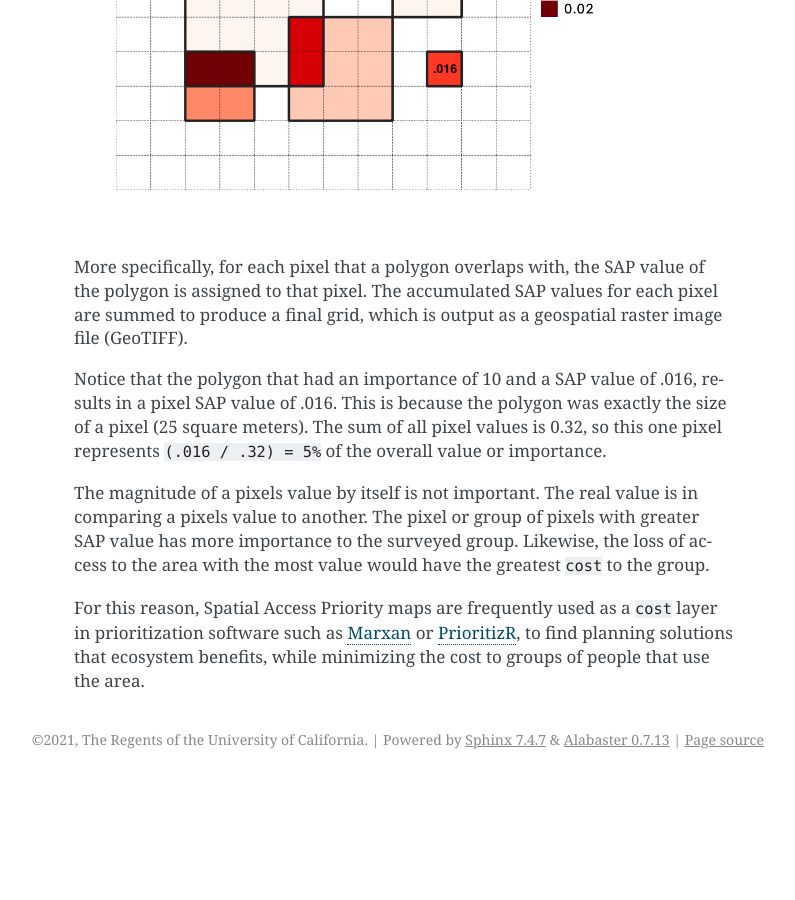
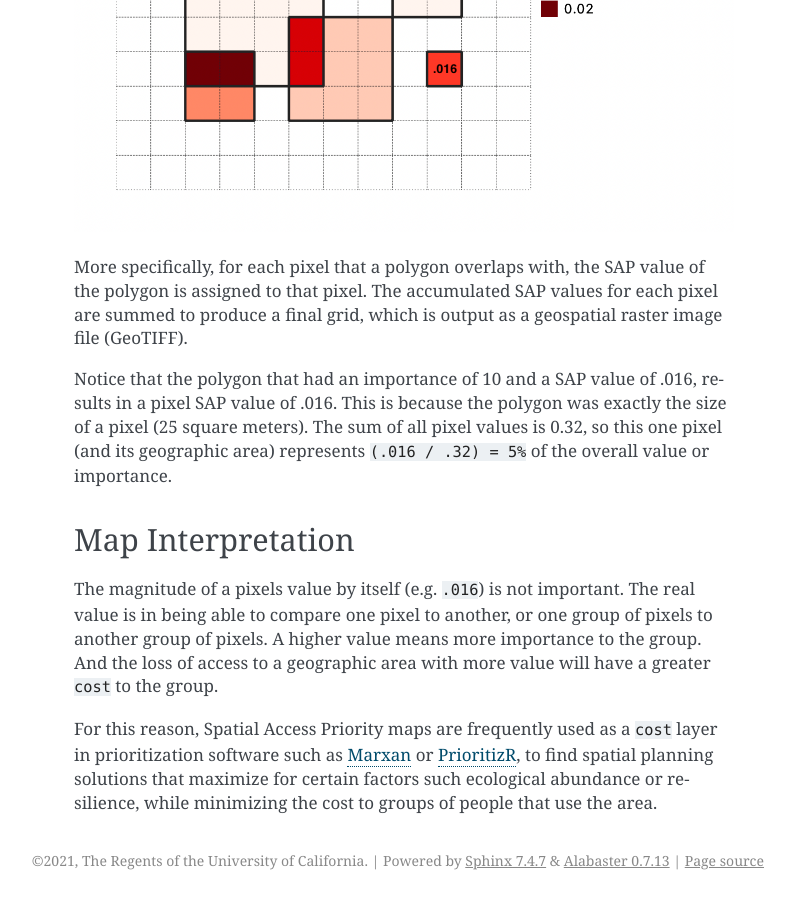
Before and after one commit to seasketch/python-sap-map, a Sphinx documentation site: the page built from docs/algorithm.md, in a window 1280 px wide and 900 px high, scrolled down 2739 px. Shown: the whole window, without its empty margins (346-1141 px from the left). Built offline with Sphinx 7.4.7, drawn with Linux system fonts in a browser that asks for light colours; before the commit the page ends 3518 px from its top, so only the background shows below that; some of the changed text lies outside the part shown.

Commit message:
algo tweaks

```diff
--- a/docs/algorithm.md
+++ b/docs/algorithm.md
@@ -1,4 +1,4 @@
-## Algorithm Overview
+# Algorithm Overview
 
 Assume two people draw areas important to them. Person one draws 2 polygons (in orange), and Person two draws 3 polygons (in green).
 
@@ -32,8 +32,10 @@ One-by-one, each rasterized polygon is `burned-in` to the grid, producing a `hea
 
 More specifically, for each pixel that a polygon overlaps with, the SAP value of the polygon is assigned to that pixel.  The accumulated SAP values for each pixel are summed to produce a final grid, which is output as a geospatial raster image file (GeoTIFF).
 
-Notice that the polygon that had an importance of 10 and a SAP value of .016, results in a pixel SAP value of .016.  This is because the polygon was exactly the size of a pixel (25 square meters).  The sum of all pixel values is 0.32, so this one pixel represents `(.016 / .32) = 5%` of the overall value or importance.
+Notice that the polygon that had an importance of 10 and a SAP value of .016, results in a pixel SAP value of .016.  This is because the polygon was exactly the size of a pixel (25 square meters).  The sum of all pixel values is 0.32, so this one pixel (and its geographic area) represents `(.016 / .32) = 5%` of the overall value or importance.
 
-The magnitude of a pixels value by itself is not important.  The real value is in comparing a pixels value to another.  The pixel or group of pixels with greater SAP value has more importance to the surveyed group.  Likewise, the loss of access to the area with the most value would have the greatest `cost` to the group.
+## Map Interpretation
 
-For this reason, Spatial Access Priority maps are frequently used as a `cost` layer in prioritization software such as [Marxan](https://marxansolutions.org/) or [PrioritizR](https://prioritizr.net/), to find planning solutions that ecosystem benefits, while minimizing the cost to groups of people that use the area.
+The magnitude of a pixels value by itself (e.g. `.016`)  is not important.  The real value is in being able to compare one pixel to another, or one group of pixels to another group of pixels.  A higher value means more importance to the group.  And the loss of access to a geographic area with more value will have a greater `cost` to the group.
+
+For this reason, Spatial Access Priority maps are frequently used as a `cost` layer in prioritization software such as [Marxan](https://marxansolutions.org/) or [PrioritizR](https://prioritizr.net/), to find spatial planning solutions that maximize for certain factors such ecological abundance or resilience, while minimizing the cost to groups of people that use the area.
```
